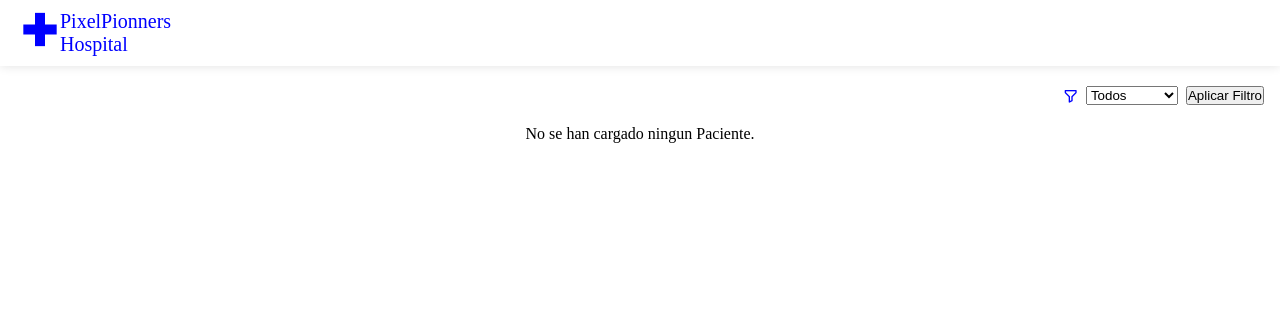
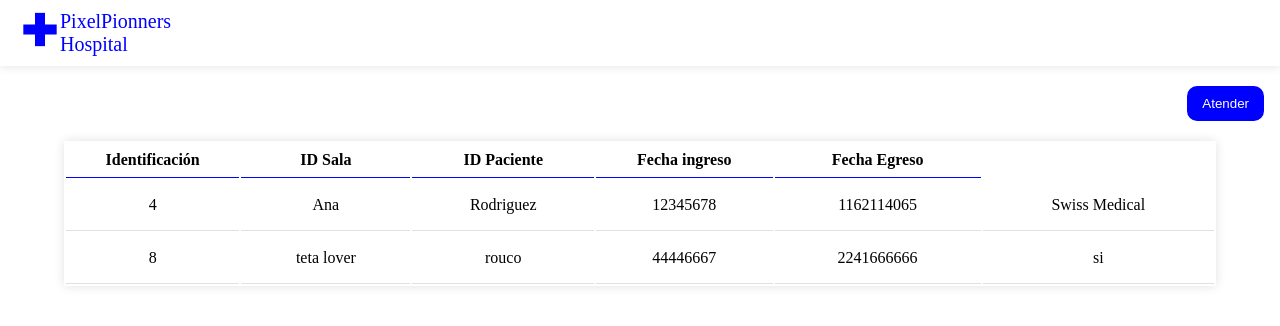
Before and after one commit to nicolezca/Codigo_Azul, a PHP site: page /esperas.php in a window 1280 px wide. Shown: the top 326 px of the page. Run offline with PHP 8.4, Linux system fonts and the light colour scheme; data comes from the database, SQL or seed files in the repository; data that the repository does not hold is empty.

Commit message:
reformulacion de la seccion de pacientes en espera

```diff
--- a/info.txt
+++ b/info.txt
@@ -1,6 +1,6 @@
 tarea:
 podria estar en la SECCION DE ESPERA:
-    hacer un formulario para saignasr pasiente a la sala con su personal, el formulario contendra:
+    hacer un formulario para asignar pasiente a la sala con su personal, el formulario contendra:
         -input: (paciente a elejir si esta en espera)
         -input: (sala a elejir si esta disponible -> ocupacionActual < capacidadMaxima)
         -input: (datetime-local pasa sacar fecha y la hora de ingreso)
@@ -8,6 +8,7 @@ podria estar en la SECCION DE ESPERA:
         -input: (el personal acargo del paciente)
         -input: (elejir los dias que esta de guardia el personal)
         -input: (elejir los turnos entre (D(dia),T(tarde),N(noche)))
+    para que despues se cambie el estado del paciente a baja siendo(atendido)
 
 En la SECCION ATENDIDOS mostrara lo del formulario de la SECCION DE ESPERA:
     -idPaciente
--- a/inicio/inicio.php
+++ b/inicio/inicio.php
@@ -57,7 +57,7 @@ include('../conexion/conexion.php');
             </a>
         </div>
         <div class="card">
-            <a href="">
+            <a href="../pages/esperas/esperas.php">
                 <i class='bx bx-time'></i>
                 <span>En Espera</span>
             </a>
--- a/pages/esperas/esperas.php
+++ b/pages/esperas/esperas.php
@@ -2,7 +2,7 @@
 
 include('../../conexion/conexion.php');
 
-$sql = 'SELECT * FROM sala_paciente';
+$sql = 'SELECT id,nombre,apellido,dni,telefono,obraSocial FROM paciente WHERE estado="espera"';
 $result = $conn->query($sql);
 
 $doctores = array(); // Creamos un arreglo para almacenar los datos de los médicos
@@ -10,10 +10,11 @@ $doctores = array(); // Creamos un arreglo para almacenar los datos de los médi
 if ($result->num_rows > 0) {
     while ($row = $result->fetch_assoc()) {
         $identificaciones[] = $row['id'];
-        $salas[] = $row['idSala'];
-        $pacientes[] = $row['idPaciente'];
-        $fechaInicios[] = $row['fechaHoraImgreso'];
-        $fechaFin[] = $row['fechaHoraEgreso'];
+        $nombre[] = $row['nombre'];
+        $apellido[] = $row['apellido'];
+        $dni[] = $row['dni'];
+        $telefono[] = $row['telefono'];
+        $obraSocial[] = $row['obraSocial'];
     }
 }
 
@@ -44,14 +45,8 @@ if ($result->num_rows > 0) {
         </a>
     </header>
     <nav>
-        <div class="filtrar">
-            <i class='bx bx-filter-alt'></i>
-            <select name="filter_estado" id="filter_estado">
-                <option value="">Todos</option>
-                <option value="emergencia">emergencia</option>
-                <option value="normal">normal</option>
-            </select>
-            <button id="aplicarFiltro">Aplicar Filtro</button>
+        <div class="agregarDoc">
+            <button id="mostrarFormulario">Atender</button>
         </div>
 
     </nav>
@@ -71,14 +66,11 @@ if ($result->num_rows > 0) {
                     <?php foreach ($identificaciones as $key => $id) : ?>
                         <tr>
                             <td><?php echo $id; ?></td>
-                            <td><?php echo $salas[$key]; ?></td>
-                            <td><?php echo $pacientes[$key]; ?></td>
-                            <td><?php echo $fechaInicios[$key]; ?></td>
-                            <?php if ($fechaFin[$key] == "0000-00-00 00:00:00") : ?>
-                                <td>No se finalizó</td>
-                            <?php else : ?>
-                                <td><?php echo $fechaFin[$key]; ?></td>
-                            <?php endif; ?>
+                            <td><?php echo $nombre[$key]; ?></td>
+                            <td><?php echo $apellido[$key]; ?></td>
+                            <td><?php echo $dni[$key]; ?></td>
+                            <td><?php echo $telefono[$key]; ?></td>
+                            <td><?php echo $obraSocial[$key]; ?></td>
                         </tr>
                     <?php endforeach; ?>
                 </tbody>
```
